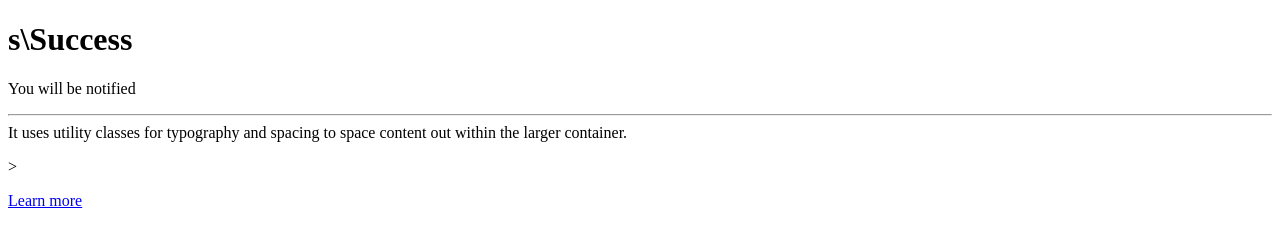
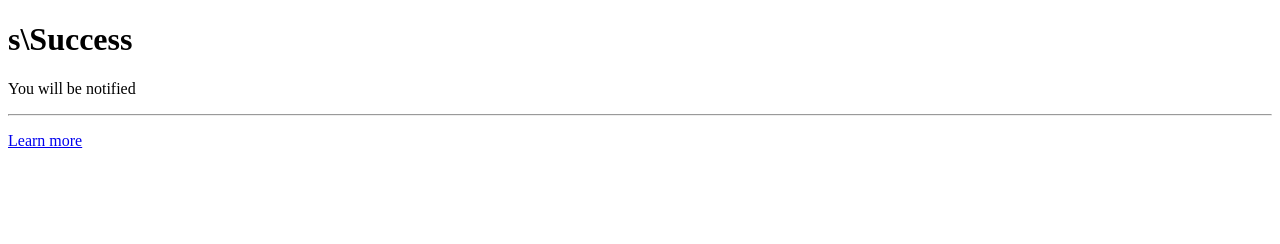
Before and after one commit to rameswar-oss/exp-git, a website: page s.html in a window 1280 px wide. Drawn offline with Linux system fonts and the light colour scheme.

Commit message:
2nd version

```diff
--- a/s.html
+++ b/s.html
@@ -9,7 +9,7 @@
   <h1 class="display-4">s\Success</h1>
   <p class="lead">You will be notified</p>
   <hr class="my-4">
-  <!<p>It uses utility classes for typography and spacing to space content out within the larger container.</p>>
+  <!--<p>It uses utility classes for typography and spacing to space content out within the larger container.</p>-->
   <p class="lead">
     <a class="btn btn-primary btn-lg" href="/a" >Learn more</a>
   </p>
```
